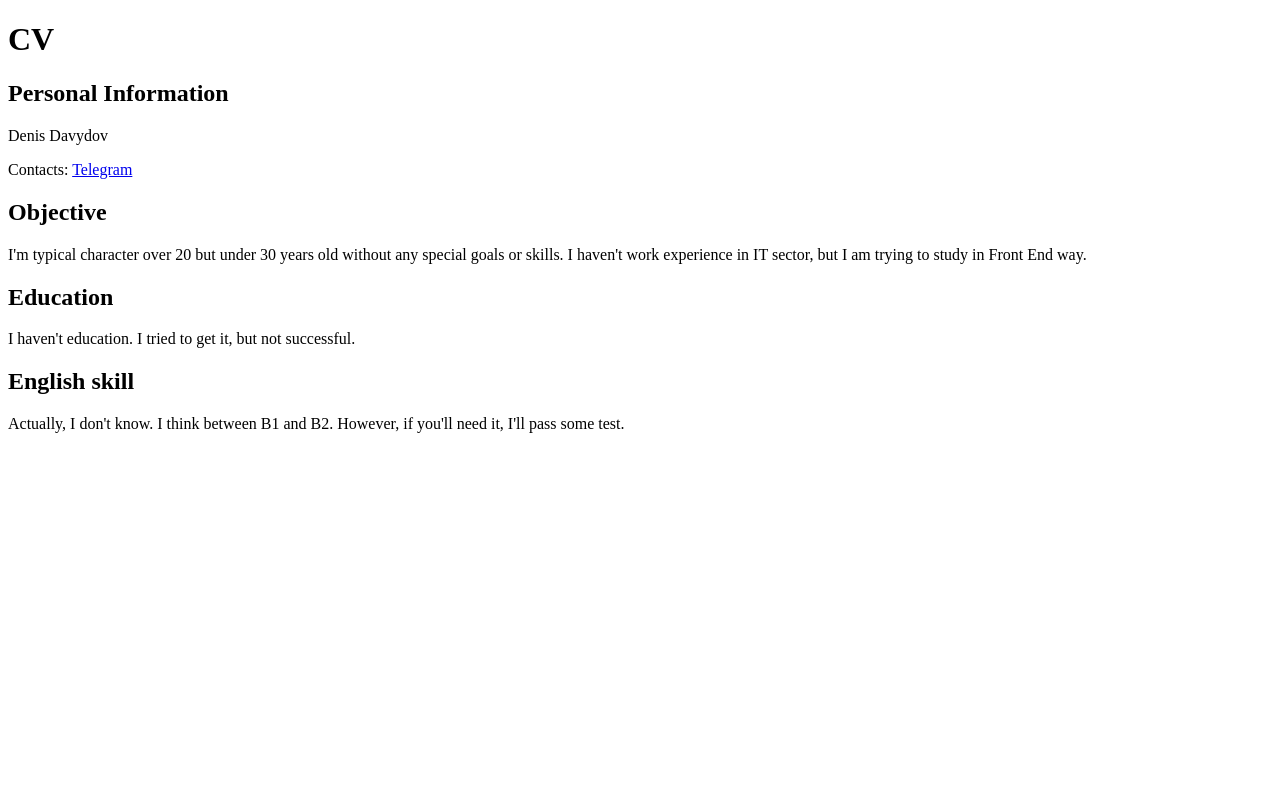
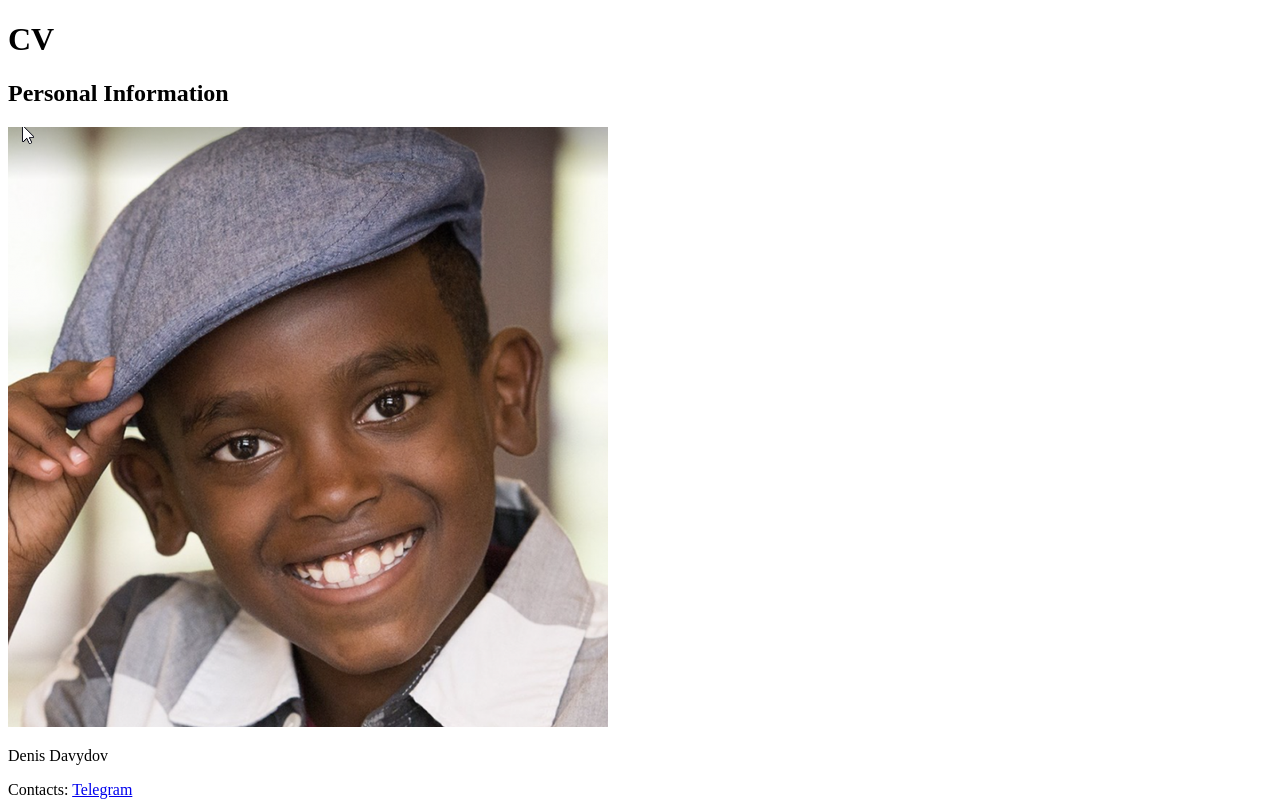
Before and after one commit to dazes033/rsschool-cv-1, a plain HTML site: page index.html in a window 1280 px wide. Shown: the top 802 px of the page. Drawn offline with Linux system fonts and the light colour scheme.

Commit message:
refactor: add photo into page

```diff
--- a/index.html
+++ b/index.html
@@ -13,7 +13,7 @@
   <section class="personal-info">
     <h2 class="personal-info__header">Personal Information</h2>
     <div class="personal-info__wrapper">
-      <!-- <img src="" alt=""> -->
+      <img src="./boy.png" alt="MaFoto">
       <div class="personal-info__text">
         <p class="fullname">
           Denis Davydov
```
Also changed, not shown: boy.png (added).
